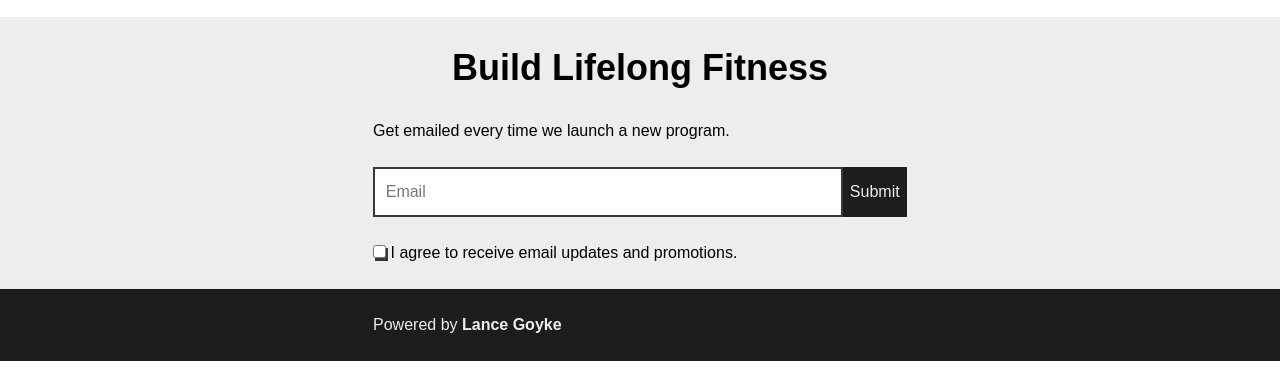
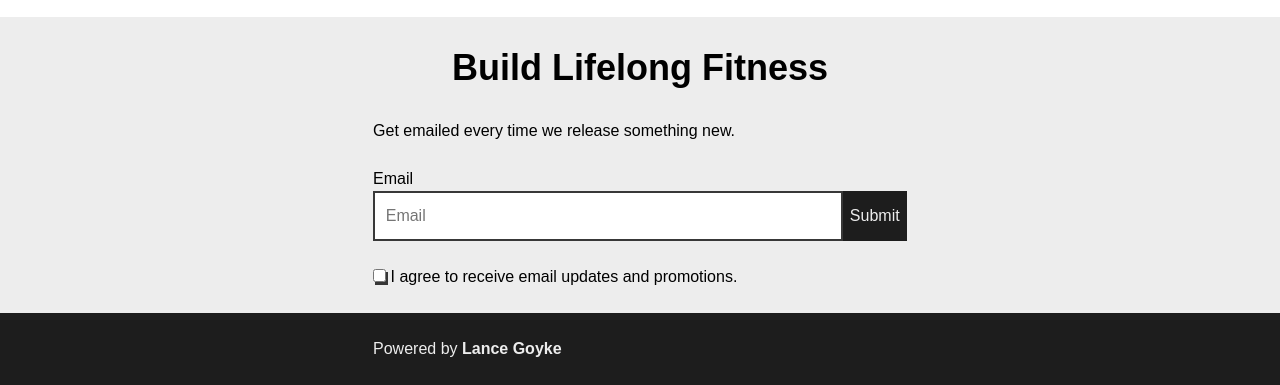
Before and after one commit to kevindev427/fitness_store, a Django app: page /accounts/password/reset/ in a window 1280 px wide. Shown: the part 620-1005 px from the top of the page. Before the commit the page ends 981 px from the top, so only its background shows below. Run offline with Django 3.2, Linux system fonts and the light colour scheme; parts of the project's set-up code (start-up, migrations or seed data) failed here and were passed over; some libraries are stand-ins or nearby versions.

Commit message:
accessibility for sendfox email form

```diff
--- a/app/store_project/templates/footer.html
+++ b/app/store_project/templates/footer.html
@@ -4,17 +4,22 @@
     <div class="center stack">
       <h2 class="text-center">Build Lifelong Fitness</h2>
       <p>
-        Get emailed every time we launch a new program.
+        Get emailed every time we release something new.
       </p>
 
-      <form method="post" action="https://sendfox.com/form/1ylzgw/3l69xl" class="sendfox-form stack" id="3l69xl" data-async="true" data-recaptcha="true">
-        <div class="form-with-sidebar">
-          <div><!-- intermediary wrapper -->
-            <input type="email" placeholder="Email" name="email" required />
-            <button type="submit">Submit</button>
-          </div><!-- END intermediary wrapper -->
+      <form class="sendfox-form" method="post" action="https://sendfox.com/form/1ylzgw/3l69xl" id="3l69xl" data-async="true" data-recaptcha="true">
+        <label for="id_newsletter_email">
+          Email
+        </label>
+        <div class="stack">
+          <div class="form-with-sidebar">
+            <div><!-- intermediary wrapper -->
+              <input type="email" id="id_newsletter_email" placeholder="Email" name="email" required />
+              <button type="submit">Submit</button>
+            </div><!-- END intermediary wrapper -->
+          </div>
+          <p><label><input type="checkbox" name="gdpr" value="1" required /> I agree to receive email updates and promotions.</label></p>
         </div>
-        <p><label><input type="checkbox" name="gdpr" value="1" required /> I agree to receive email updates and promotions.</label></p>
         <!-- no botz please -->
         <div style="position: absolute; left: -5000px;" aria-hidden="true"><input type="text" name="a_password" tabindex="-1" value="" autocomplete="off" /></div>
       </form>
```
